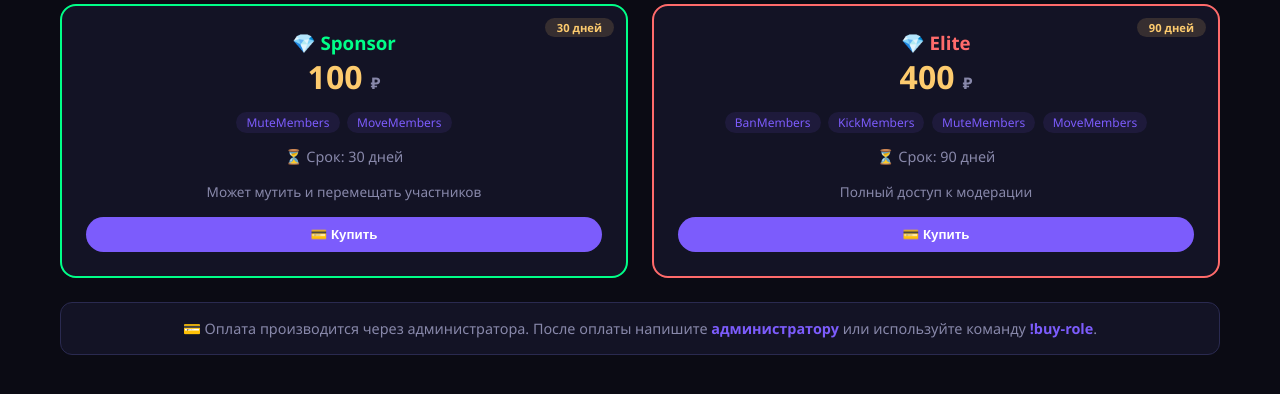
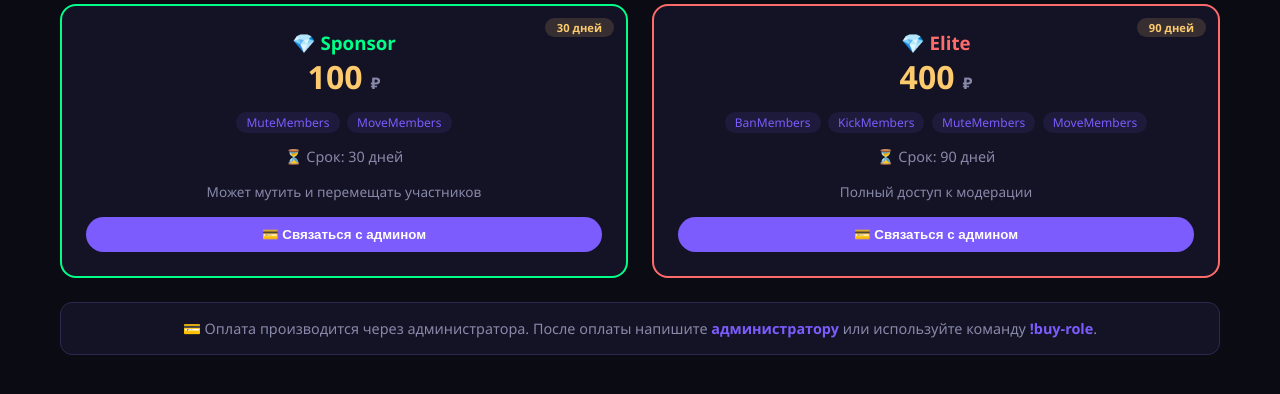
Before and after one commit to Koneko112/Hikigaya-bot-ds, a Node server app: page /shop/paid-roles in a window 1280 px wide. Shown: the part 173-567 px from the top of the page. Run offline with Node 20, Linux system fonts and the light colour scheme; the visitor is signed in with stand-in values (Sample User, id 1); some libraries are stand-ins or nearby versions.

Commit message:
Update paid-roles.ejs

```diff
--- a/dashboard/views/shop/paid-roles.ejs
+++ b/dashboard/views/shop/paid-roles.ejs
@@ -184,7 +184,7 @@
                         <div class="duration">⏳ Срок: <%= plan.duration %> дней</div>
                         <p style="color: #8888aa; font-size: 0.85rem; margin-bottom: 16px;"><%= plan.description || '' %></p>
                         <button class="btn-buy" onclick="buyRole('<%= plan.id %>', '<%= plan.name %>')" <%= (userPlan && userPlan.id === plan.id) ? 'disabled' : '' %>>
-                            <%= (userPlan && userPlan.id === plan.id) ? '✅ Уже есть' : '💳 Купить' %>
+                            <%= (userPlan && userPlan.id === plan.id) ? '✅ Уже есть' : '💳 Связаться с админом' %>
                         </button>
                     </div>
                 <% }); %>
```
